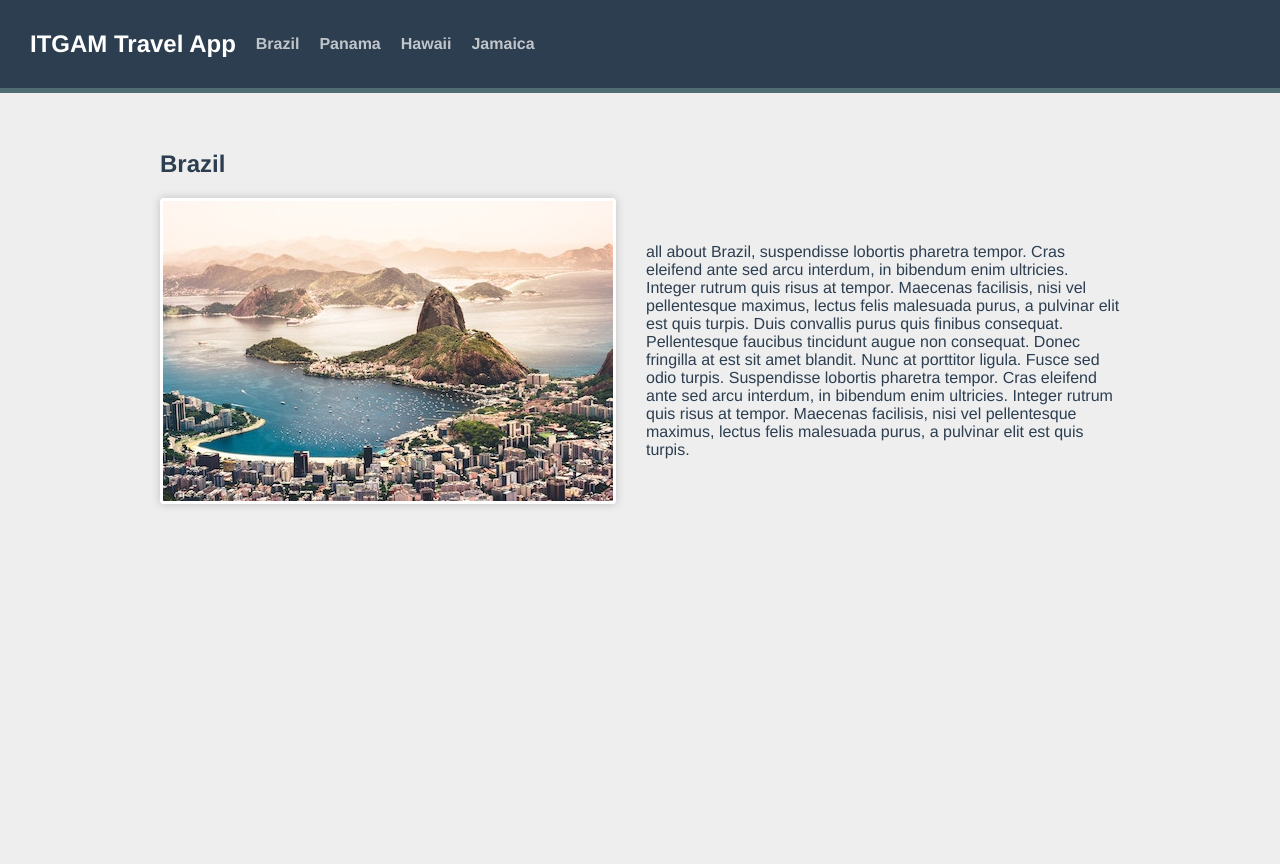
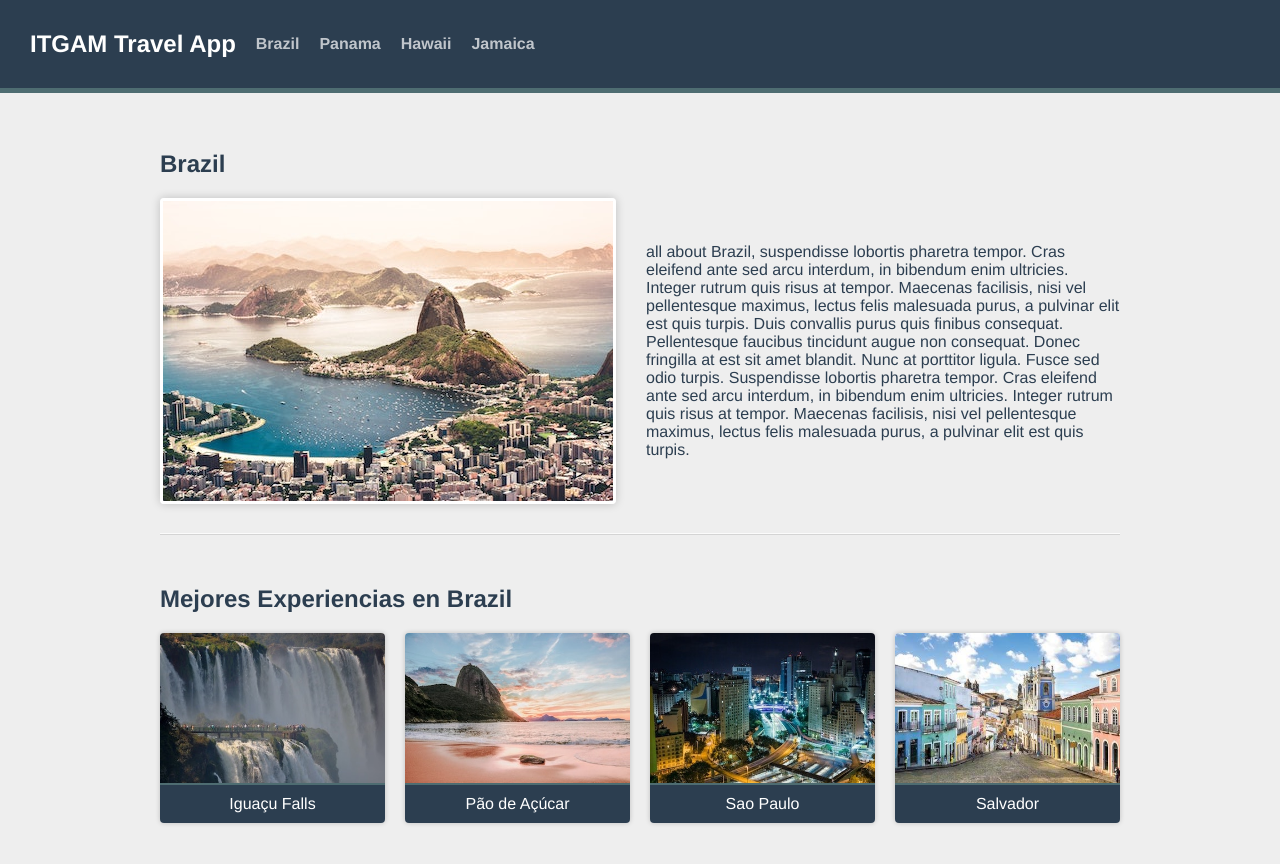
Before and after one commit to rivalcoba/vue-router, a Vue app: page /Destination/1/1 in a window 1280 px wide. Shown: the top 864 px of the page. Before the commit the page ends 800 px from the top, so only its background shows below. Built offline with nearby package versions, Linux system fonts and the light colour scheme.

Commit message:
Experience Cards

```diff
--- /dev/null
+++ b/src/components/ExperienceCard.vue
@@ -0,0 +1,18 @@
+<template>
+  <div class="card">
+    <img :src="`/images/${experience.image}`" :alt="experience.name">
+    <span class="card__text">
+      {{ experience.name }}
+    </span>
+  </div>
+</template>
+<script>
+export default {
+  props: {
+    experience: {
+      type: Object,
+      required: true
+    }
+  }
+}
+</script>
--- a/src/views/DestinationShow.vue
+++ b/src/views/DestinationShow.vue
@@ -2,35 +2,48 @@
   <section class="destination">
     <h1>{{ destination.name }}</h1>
     <div class="destination-details">
-      <img
-      :src="`/images/${destination.image}`"
-      :alt="destination.name">
+      <img :src="`/images/${destination.image}`" :alt="destination.name" />
       <p>
         {{ destination.description }}
       </p>
+    </div>
+  </section>
+  <section class="experiences">
+    <h2>Mejores Experiencias en {{ destination.name }}</h2>
+    <div class="cards">
+      <experience-card
+      v-for="experience in destination.experiences"
+      :key="experience.slug"
+      :experience="experience"
+      />
     </div>
   </section>
 </template>
 
 <script>
 // Importando datos
-import sourceData from '@/data.json'
+import sourceData from "@/data.json";
+// Importando componente
+import ExperienceCard from "@/components/ExperienceCard.vue";
 
 export default {
+  components: {
+    ExperienceCard,
+  },
   props: {
     id: {
       type: Number,
-      required: true
-    }
+      required: true,
+    },
   },
   computed: {
     destination() {
-      return sourceData.destinations.find(destination => { return destination.id === this.id })
-    }
-  }
-}
+      return sourceData.destinations.find((destination) => {
+        return destination.id === this.id;
+      });
+    },
+  },
+};
 </script>
 
-<style lang="scss" scoped>
-
-</style>
+<style lang="scss" scoped></style>
```
Also changed, not shown: 1 other file (tests, documents, lock files or other folders).
